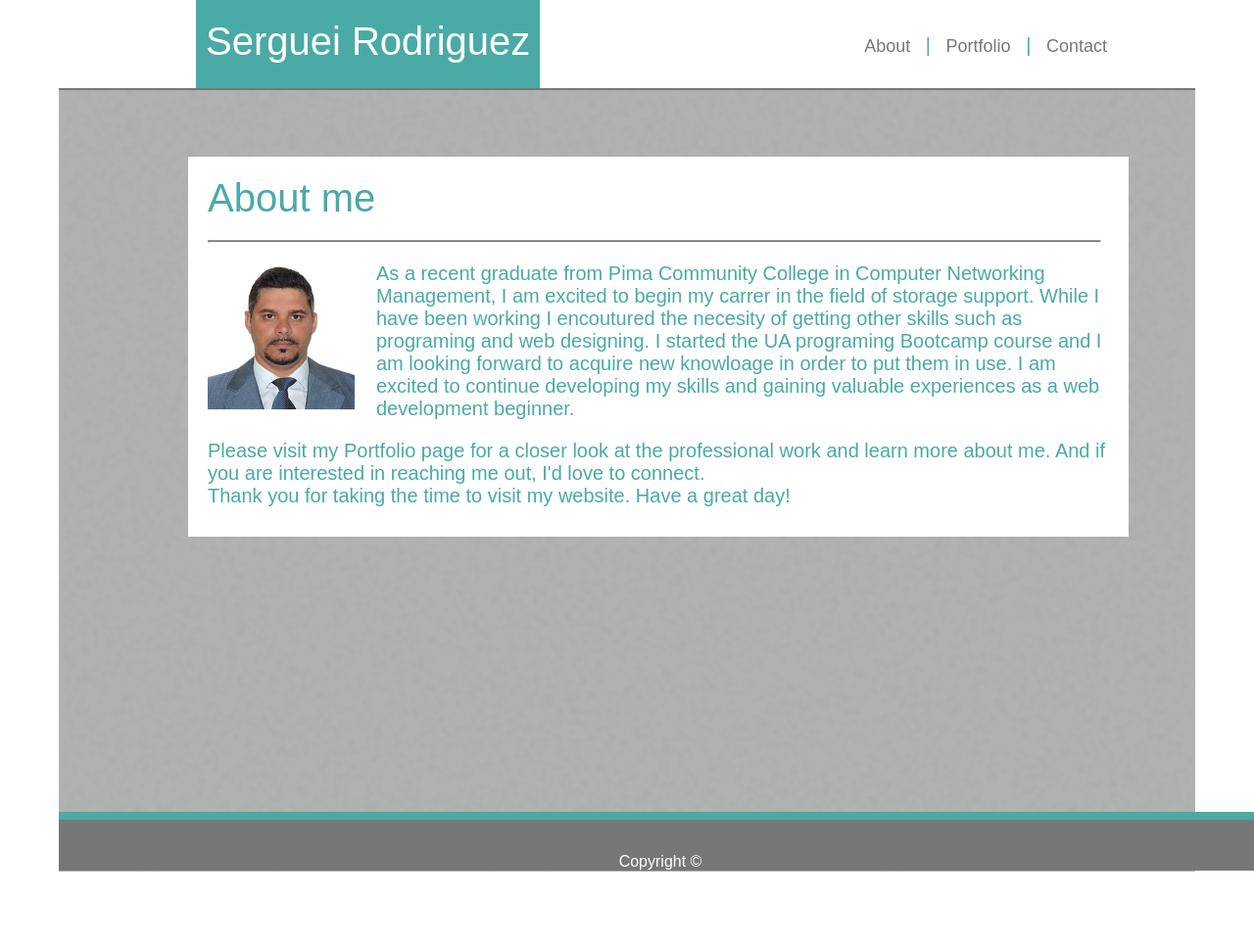
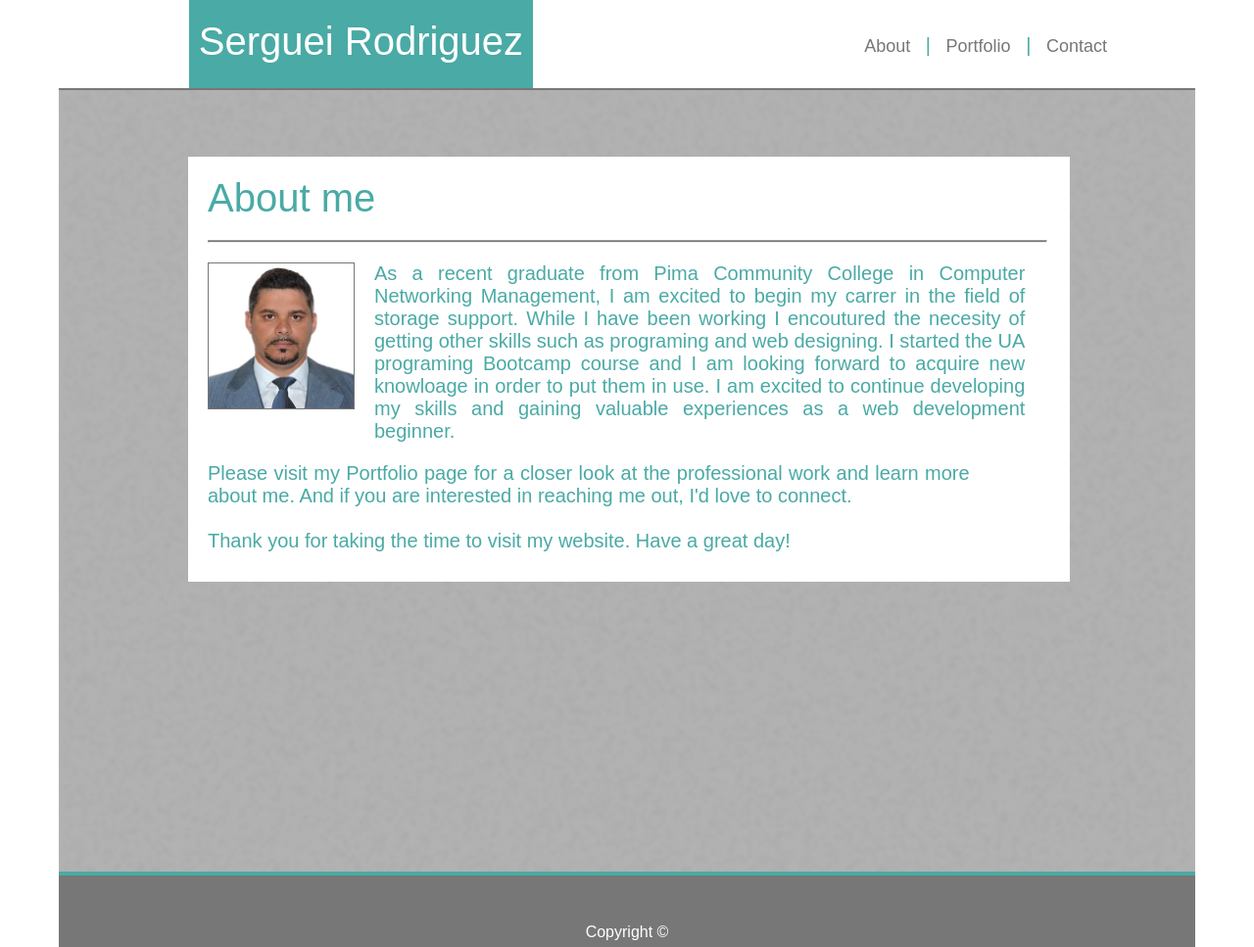
Before and after one commit to sjosevich/sjosevich.github.io, a plain HTML site: page index.html in a window 1280 px wide. Shown: the whole page at 98% size. Drawn offline with Linux system fonts and the light colour scheme.

Commit message:
Footer changed

```diff
--- a/assets/css/style.css
+++ b/assets/css/style.css
@@ -40,12 +40,18 @@ header {
     margin-right: 60px;
     border-top: 2px solid #777777;
 }
+.my-header-text-box {
+    display: inline-block;
+    width: 960px;
+     margin-left: 0px;
+     margin-right: 60px;
+}
 
  .My-name {
     height: 90px;
     width: auto;
     position: relative;
-    left: 180px;
+    left: 13.5%;
     display: inline-block;
     margin-top: 0px;
     margin-bottom: 0px;
@@ -90,10 +96,11 @@ header {
 /*-------------------------------------*/
 
 .my-header-text-box {
-    position: absolute;
-    width: 960px;
+   position: absolute;
+    width: auto;
     top: 20%;
     left: 15%;
+    right: 10%;
     background-color: #ffffff;
 }
 
@@ -110,12 +117,16 @@ h1 {
 
 hr {
 
-    width: 910px;
+    width: 95%;
     height: 1px;
     position: relative;
     left: 20px;
     background-color: #777777;
 
+}
+
+.about-me {
+    width: 200px;
 }
 
 .My-photo {
@@ -127,14 +138,20 @@ hr {
     margin-top: 20px;
     margin-left: 20px;
     margin-bottom: 10px;
+    border: 1px solid #777777;
+}
+
+p {
+    text-align: justify;
+    width: 96%;
 }
 
 .My-first-text {
-    float: right;
+    float: left;
     display: inline-block;
-    width: 80%;
+    width: 78%;
     margin-top: 20px;
-    margin-left: 10px;
+    margin-left: 20px;
     padding-right: 10px;
 
 
@@ -146,7 +163,7 @@ hr {
     margin-top: 20px;
     margin-left: 20px;
     margin-bottom: 30px;
-    width: 927px
+    width: 90%;
 
 }
 
@@ -158,19 +175,19 @@ hr {
 .My-footer {
     text-align: center;
     background-color: #777777;
-    height: 60px;
-    display: inline-block;
-    width: 1228px;
-    position: relative;
-    left: 60px;
-    bottom: 61px;
-    border-top: 8px solid #4aaaa5;
+    margin-left: 60px;
+    margin-right: 60px;
+    padding: 25px;
+    border-top: 4px solid #4aaaa5;
 }
+
+
 
 .My-copyright {
     position: relative;
-    top: 30px;
+    top: 20px;
     color: white;
+
 }
 
 /*-------------------------------------*/
--- a/index.html
+++ b/index.html
@@ -24,7 +24,7 @@
 
       <header>
           <div class="my-header-text-box">
-              <h1>About me</h1>
+              <h1 class="about-me">About me</h1>
               <hr>
               <div>
               <img src="assets/images/me.JPG" alt="My Photo" class="My-photo">
@@ -38,7 +38,7 @@
 
               <div class="My-second-text">
               <p>
-                  Please visit my Portfolio page for a closer look at the professional work and learn more about me. And if you are interested in reaching me out, I'd love to connect. <br>
+                  Please visit my Portfolio page for a closer look at the professional work and learn more about me. And if you are interested in reaching me out, I'd love to connect. <br> <br>
 
                   Thank you for taking the time to visit my website. Have a great day!
               </p>
@@ -51,12 +51,12 @@
 
       </header>
 
-      <footer>
+      <footer class="My-footer">
 
-          <div class="My-footer">
-              <small class="My-copyright"> Copyright &copy;</small>
-          </div>
-      </footer>
+
+               <small class="My-copyright"> Copyright &copy;</small>
+
+     </footer>
 
 
 </body>
```
